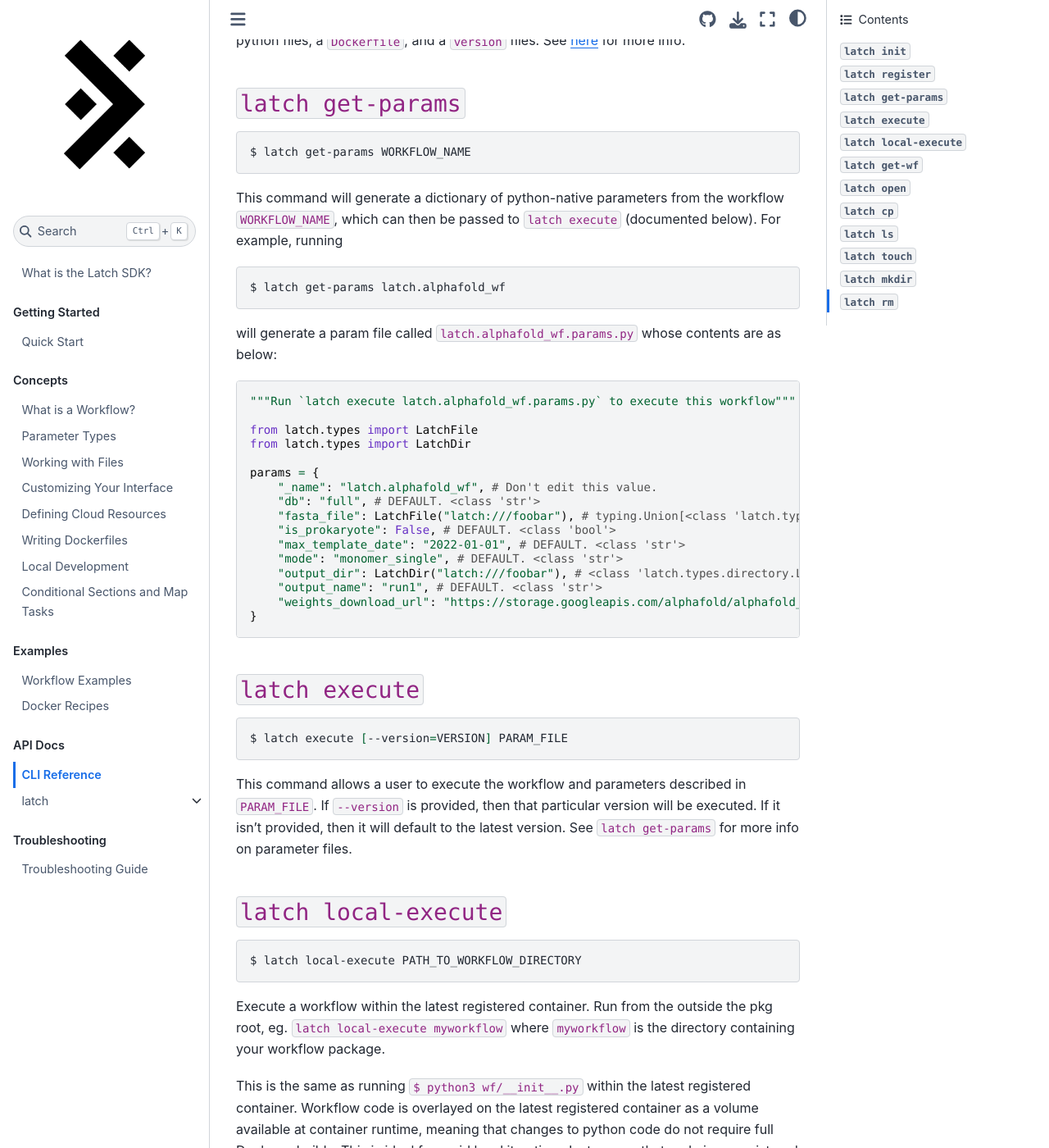
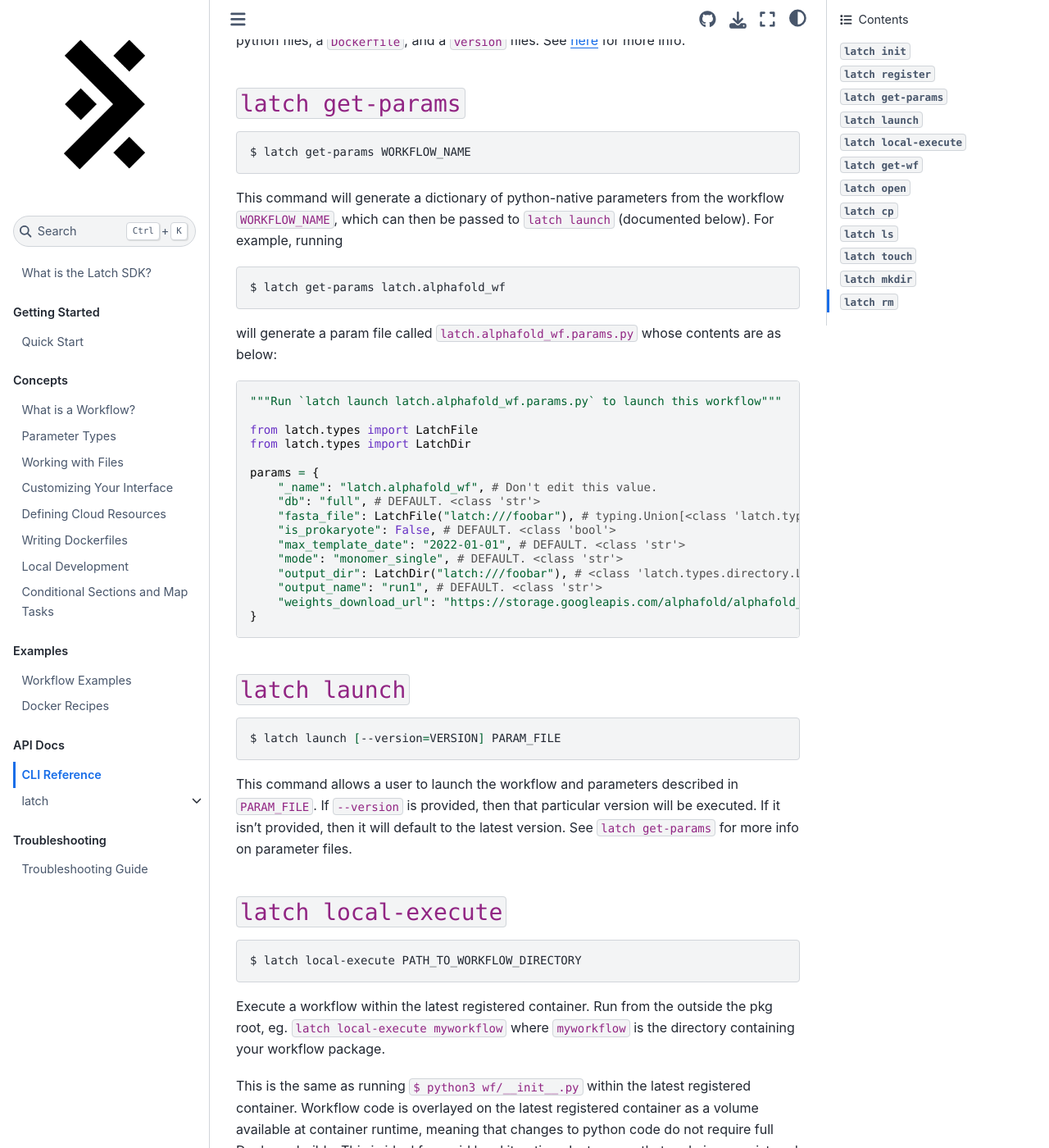
Before and after one commit to latchbio/latch, a Sphinx documentation site: the page built from docs/source/subcommands.md, in a window 1280 px wide and 1400 px high, scrolled down 1035 px. Shown: the whole window at 82% size. Built offline with Sphinx 7.4.7 and the Sphinx Book theme 1.1.4, drawn with Linux system fonts in a browser that asks for light colours.

Commit message:
fix: docs patches

````diff
--- a/docs/source/api/latch_cli.services.rst
+++ b/docs/source/api/latch_cli.services.rst
@@ -20,10 +20,10 @@
    :undoc-members:
    :show-inheritance:
 
-latch\_cli.services.execute module
+latch\_cli.services.launch module
 ----------------------------------
 
-.. automodule:: latch_cli.services.execute
+.. automodule:: latch_cli.services.launch
    :members:
    :undoc-members:
    :show-inheritance:
--- a/docs/source/subcommands.md
+++ b/docs/source/subcommands.md
@@ -44,7 +44,8 @@
 $ latch get-params WORKFLOW_NAME
 ```
 
-This command will generate a dictionary of python-native parameters from the workflow `WORKFLOW_NAME`, which can then be passed to `latch execute` (documented below). For example, running
+This command will generate a dictionary of python-native parameters from the
+workflow `WORKFLOW_NAME`, which can then be passed to `latch launch` (documented below). For example, running
 
 ```shell-session
 $ latch get-params latch.alphafold_wf
@@ -53,7 +54,7 @@
 will generate a param file called `latch.alphafold_wf.params.py` whose contents are as below:
 
 ```python
-"""Run `latch execute latch.alphafold_wf.params.py` to execute this workflow"""
+"""Run `latch launch latch.alphafold_wf.params.py` to launch this workflow"""
 
 from latch.types import LatchFile
 from latch.types import LatchDir
@@ -71,13 +72,13 @@
 }
 ```
 
-## `latch execute`
+## `latch launch`
 
 ```shell-session
-$ latch execute [--version=VERSION] PARAM_FILE
+$ latch launch [--version=VERSION] PARAM_FILE
 ```
 
-This command allows a user to execute the workflow and parameters described in `PARAM_FILE`. If `--version` is provided, then that particular version will be executed. If it isn't provided, then it will default to the latest version. See `latch get-params` for more info on parameter files.
+This command allows a user to launch the workflow and parameters described in `PARAM_FILE`. If `--version` is provided, then that particular version will be executed. If it isn't provided, then it will default to the latest version. See `latch get-params` for more info on parameter files.
 
 ## `latch local-execute`
 
````
